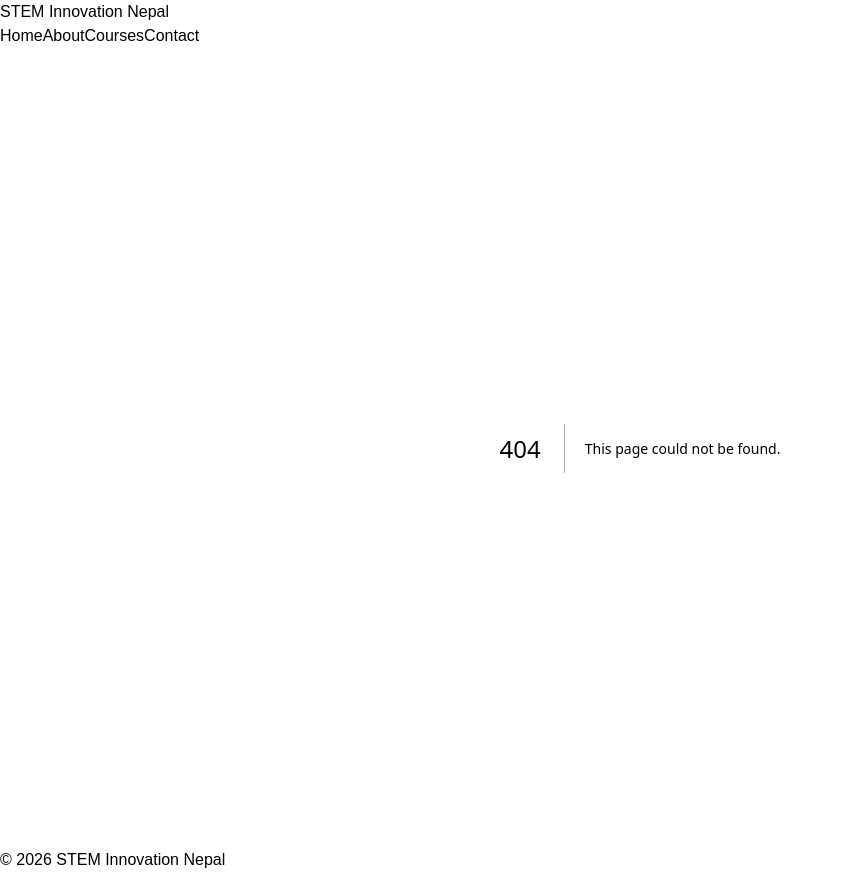
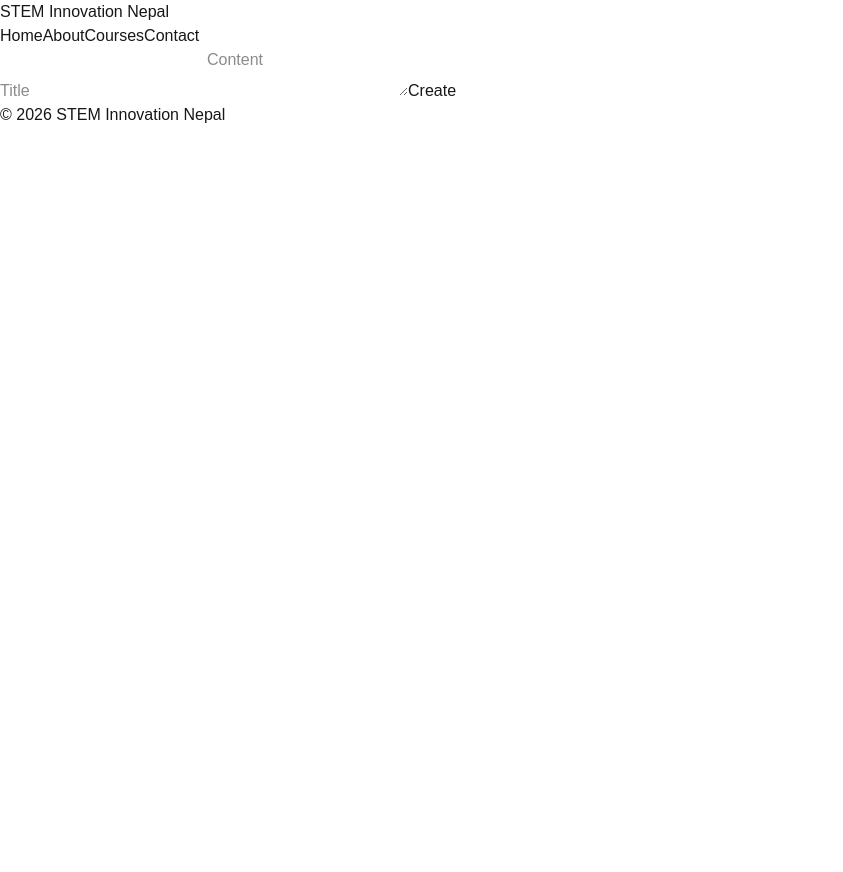
Before and after one commit to Aj4y-Dev/next-js-practise, a Next.js app: page /form in a window 1280 px wide. Before the commit this address had no page. Shown: the whole page, without its empty margins (0-843 px from the left). After the commit the page ends 800 px from the top, so only its background shows below. Built offline with nearby package versions, Linux system fonts and the light colour scheme.

Commit message:
Add createPost action and Form component for post creation

```diff
--- /dev/null
+++ b/app/actions.ts
@@ -0,0 +1,29 @@
+"use server";
+
+export default async function createPost(prevState: any, formData: FormData) {
+  const title = formData.get("title");
+  const content = formData.get("content");
+
+  const res = await fetch("https://api.vercel.app/posts", {
+    method: "POST",
+    headers: {
+      "Content-Type": "application/json",
+    },
+    body: JSON.stringify({
+      title,
+      content,
+    }),
+  });
+
+  if (!res.ok) {
+    return {
+      success: false,
+      message: "Failed to create post",
+    };
+  }
+
+  return {
+    success: true,
+    message: "Post created successfully!",
+  };
+}
--- /dev/null
+++ b/app/form/page.tsx
@@ -0,0 +1,25 @@
+"use client";
+
+import { useActionState } from "react";
+import createPost from "@/app/actions";
+
+const initialState = {
+  success: false,
+  message: "",
+};
+
+export default function Form() {
+  const [state, formAction, pending] = useActionState(createPost, initialState);
+
+  return (
+    <form action={formAction}>
+      <input name="title" placeholder="Title" />
+
+      <textarea name="content" placeholder="Content" />
+
+      <button disabled={pending}>Create</button>
+
+      {state.message && <p>{state.message}</p>}
+    </form>
+  );
+}
```
